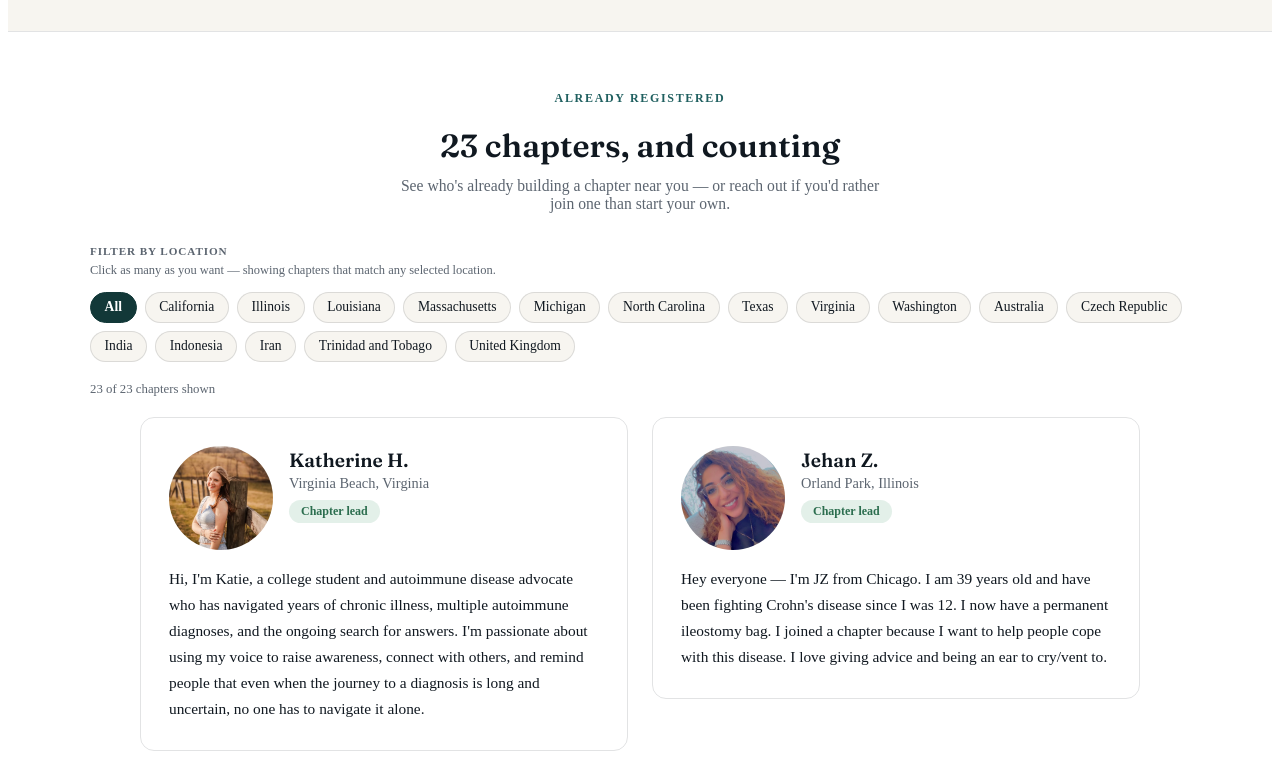
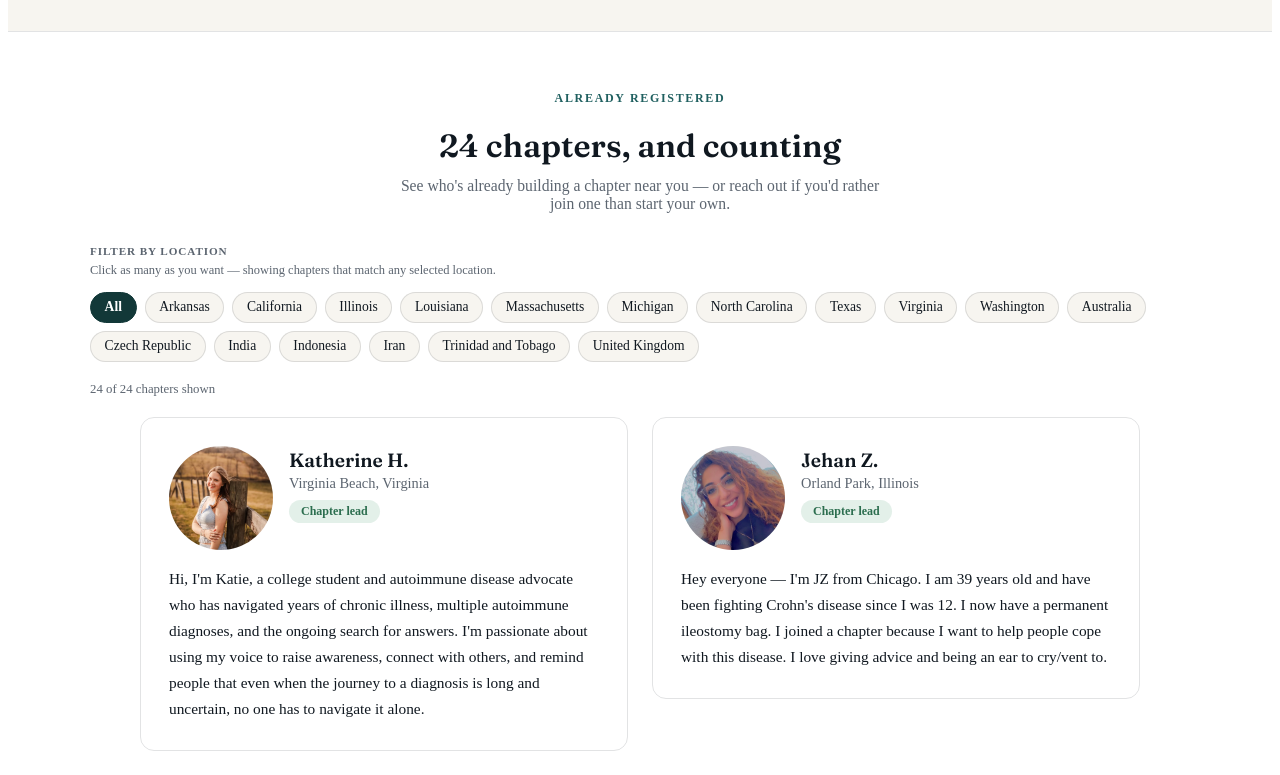
Before and after one commit to AadyaS26/patient-voice-coalition, a React (Vite) app: page /create-chapter in a window 1280 px wide. Shown: the part 780-1555 px from the top of the page. Built offline with nearby package versions, Linux system fonts and the light colour scheme; no server answers.

Commit message:
Update CreateChapter.jsx

```diff
--- a/src/pages/CreateChapter.jsx
+++ b/src/pages/CreateChapter.jsx
@@ -57,7 +57,12 @@ const CHAPTERS = [
   { first: "Carlos", lastInitial: "P", city: "New Orleans", region: "Louisiana", country: "US", photo: null, handle: null, bio: null },
   { first: "Cinta", lastInitial: "", city: "Bandung", region: null, country: "Indonesia", photo: null, handle: null, bio: null },
   { first: "Alicia", lastInitial: "T", city: "Victorville", region: "California", country: "US", photo: null, handle: "@theinflamednurse", bio: null },
-  { first: "Melitta", lastInitial: "T", city: "Chester", region: "Virginia", country: "US", photo: null, handle: "@flarebutfavored", bio: null },
+  {
+    first: "Melitta", lastInitial: "T", city: "Chester", region: "Virginia", country: "US",
+    photo: "/chapter-photos/melitta.jpg", handle: "@flarebutfavored",
+    bio: "Hi, I'm Melitta Tweh, and I'm honored to lead the AutoimmuneVoices Chester, Virginia Chapter. I was diagnosed with lupus, rheumatoid arthritis, interstitial lung disease, MCTD (mixed connective tissue disease), and a nerve disorder. Living with chronic illness has shown me how important it is to have a community where people feel seen, supported, and understood, which inspired me to create a space for others navigating autoimmune disease. My hope is to bring people together through encouragement, advocacy, education, and genuine connection while reminding others that their diagnosis does not define who they are.",
+  },
+  { first: "Shayla", lastInitial: "C", city: "Rogers", region: "Arkansas", country: "US", photo: null, handle: "@crafton_shayla", bio: null },
 ];
 
 function chapterLocation(c) {
```
